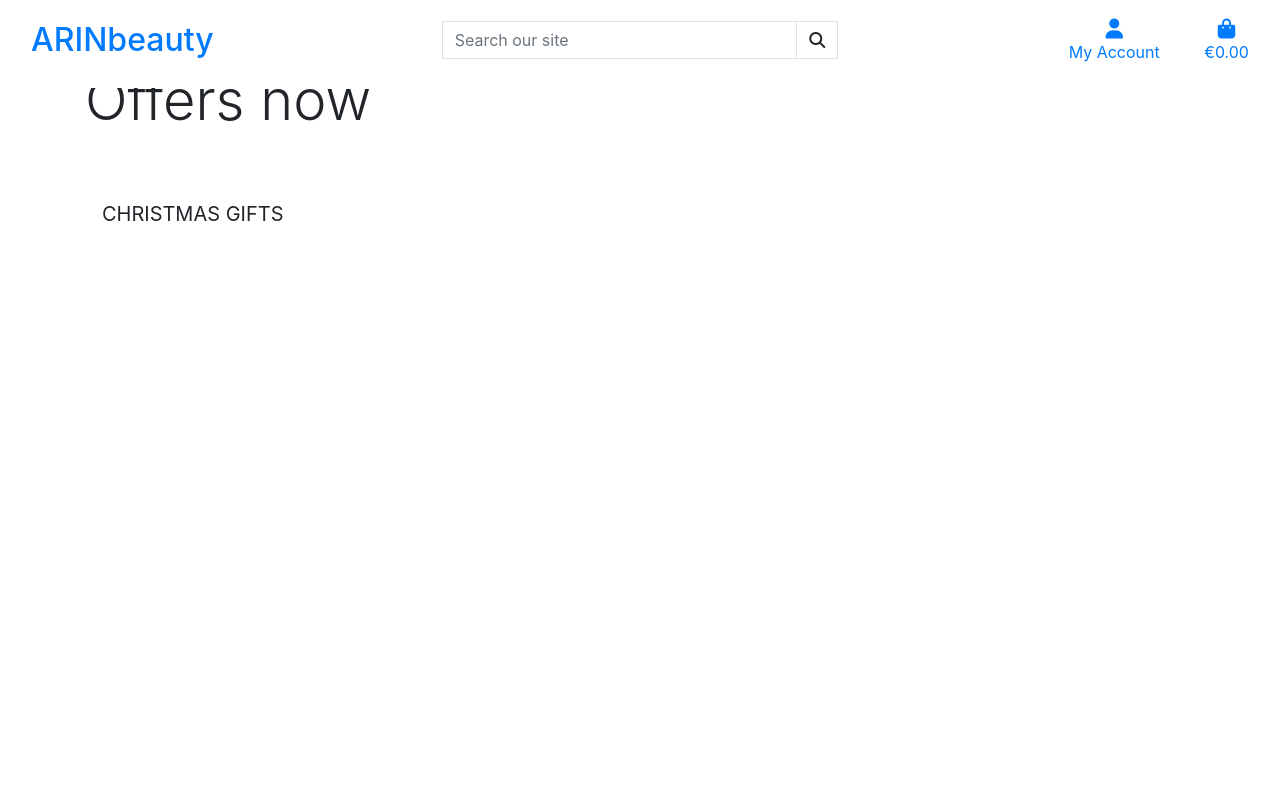
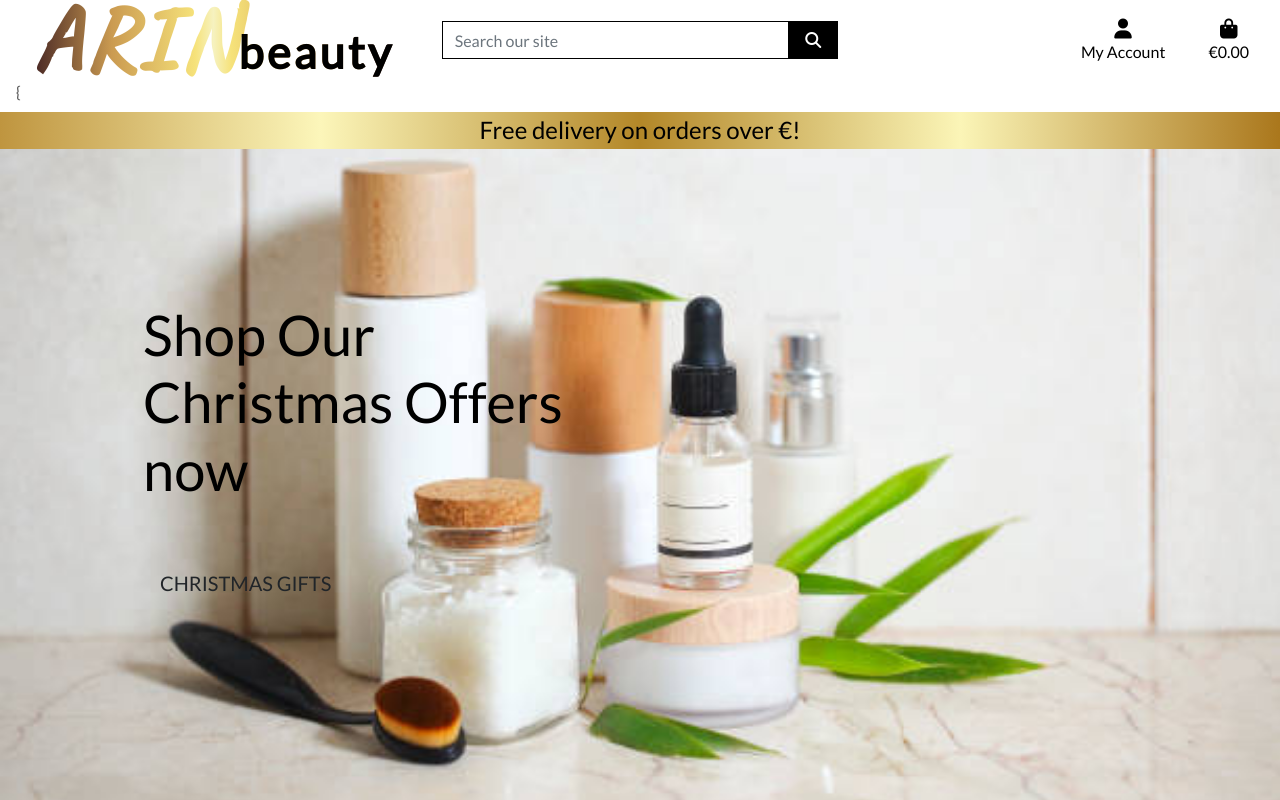
Before and after one commit to irenenev24/arin-beauty, a Django app: page / in a window 1280 px wide. Run offline with Django 3.2, Linux system fonts and the light colour scheme; some libraries are stand-ins or nearby versions.

Commit message:
completed home page and css

```diff
--- a/arin_beauty/settings.py
+++ b/arin_beauty/settings.py
@@ -146,6 +146,10 @@ USE_TZ = True
 # https://docs.djangoproject.com/en/3.2/howto/static-files/
 
 STATIC_URL = '/static/'
+STATICFILES_DIRS = (os.path.join(BASE_DIR, 'static'),)
+
+MEDIA_URL = '/media/'
+MEDIA_ROOT = os.path.join(BASE_DIR, 'media')
 
 # Default primary key field type
 # https://docs.djangoproject.com/en/3.2/ref/settings/#default-auto-field
--- a/arin_beauty/urls.py
+++ b/arin_beauty/urls.py
@@ -15,9 +15,11 @@ Including another URLconf
 """
 from django.contrib import admin
 from django.urls import path, include
+from django.conf import settings
+from django.conf.urls.static import static
 
 urlpatterns = [
     path('admin/', admin.site.urls),
     path('accounts/', include('allauth.urls')),
     path('', include('home.urls')),
-]
+] + static(settings.MEDIA_URL, document_root=settings.MEDIA_ROOT)
--- /dev/null
+++ b/static/css/base.css
@@ -0,0 +1,117 @@
+html {
+    height: 100%;
+}
+
+body {
+    background: url('/media/header-logo.jpg') no-repeat center center fixed;
+    background-size: cover;
+    height: calc(100vh - 164px);
+    color: #555;
+    font-family: 'Lato';
+}
+
+/* from Bulma */
+.icon {
+    align-items: center;
+    display: inline-flex;
+    justify-content: center;
+    height: 1.5rem;
+    width: 1.5rem;
+}
+
+.logo-font {
+    text-transform: none;
+}
+
+.main-logo-link {
+    width: fit-content;
+}
+
+.shop-now-button {
+    background: rgb(0, 0, 0);
+    color: white;
+    min-width: 260px;
+}
+
+.btn-black {
+    background: rgb(0, 0, 0);
+    color: white;
+}
+
+.shop-now-button:hover,
+.shop-now-button:active,
+.shop-now-button:focus,
+.btn-black:hover,
+.btn-black:active,
+.btn-black:focus {
+    background: #222;
+    color: white;
+}
+
+.text-black {
+    color: #000 !important;
+}
+
+.border-black {
+    border: 1px solid black !important;
+}
+.bg-black {
+    color: #000 !important;
+    background: linear-gradient(to right, #bf953f, #fcf6ba, #b38728, #fbf5b7, #aa771c);
+}
+.bg-black:hover{
+    background: linear-gradient(to right, #AFB1AE, #E6E9E5, #B1B1B1, #E6E9E5, #C0C0C0);
+}
+/* -------------------------------- Media Queries */
+
+/* Slightly larger container on xl screens */
+@media (min-width: 1200px) {
+  .container {
+    max-width: 80%;
+  }
+}
+
+/* fixed top navbar only on medium and up */
+@media (min-width: 992px) {
+    .fixed-top-desktop-only {
+        position: fixed;
+        top: 0;
+        right: 0;
+        left: 0;
+        z-index: 1030;
+    }
+
+    .header-container {
+        padding-top: 164px;
+    }
+}
+
+
+.logo-gold{
+    position: absolute;
+    transform: translate(-50%,-50%);
+    top: 50%;
+    left: 50%;
+    font-family: 'Caveat',cursive;
+    letter-spacing: 5px;
+    font-size: 90px;
+    font-weight: bold;
+    background-image: linear-gradient(
+     to right,
+     #462523 0,
+     #cb9b51 22%,
+    #f6e27a 45%,
+    #f6f2c0 50%,
+    #f6e27a 55%,
+    #cb9b51 78%,
+    #462523 100%
+     );
+    color:transparent;
+    -webkit-background-clip:text;
+
+ }
+ .logo-font-small{
+     font-family:'Lato', serif;
+     font-size: 45px;
+     letter-spacing: .2rem;
+ }
--- a/templates/base.html
+++ b/templates/base.html
@@ -102,8 +102,7 @@
                 <button class="navbar-toggler" type="button" data-toggle="collapse" data-target="#main-nav" aria-controls="main-nav" aria-expanded="false" aria-label="Toggle navigation">
                     <span class="navbar-toggler-icon"></span>
                 </button>
-                {% include 'includes/mobile-top-header.html' %}
-                {% include 'includes/main-nav.html' %}
+                {
             </nav>
         </div>
         <div id="delivery-banner" class="row text-center">
```
Also changed, not shown: media/header-logo.jpg (added), media/header.jpg (added).
